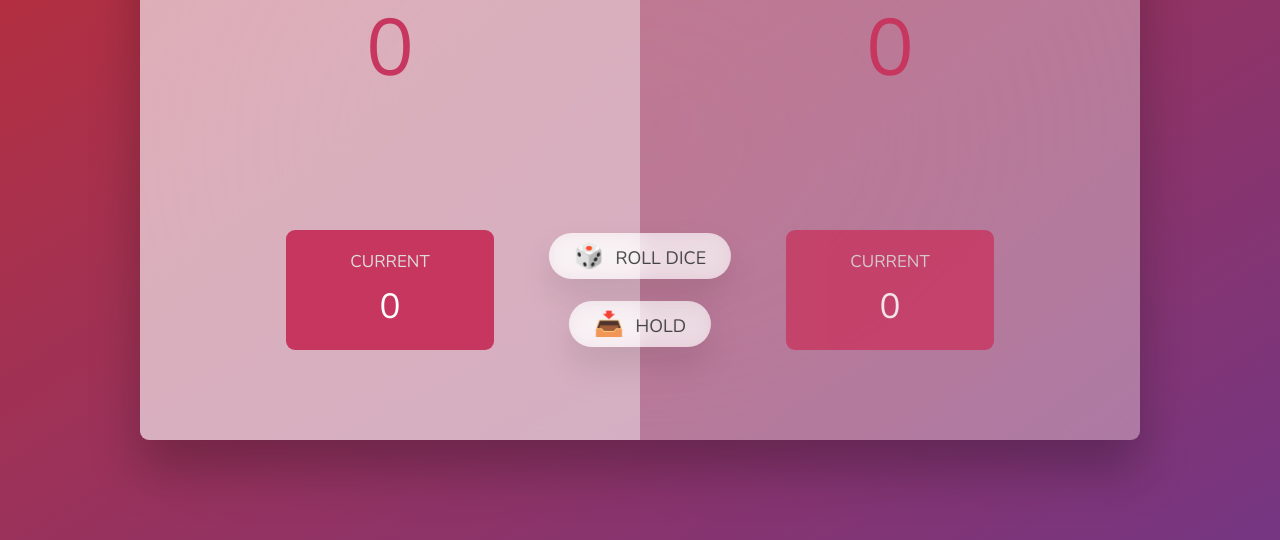
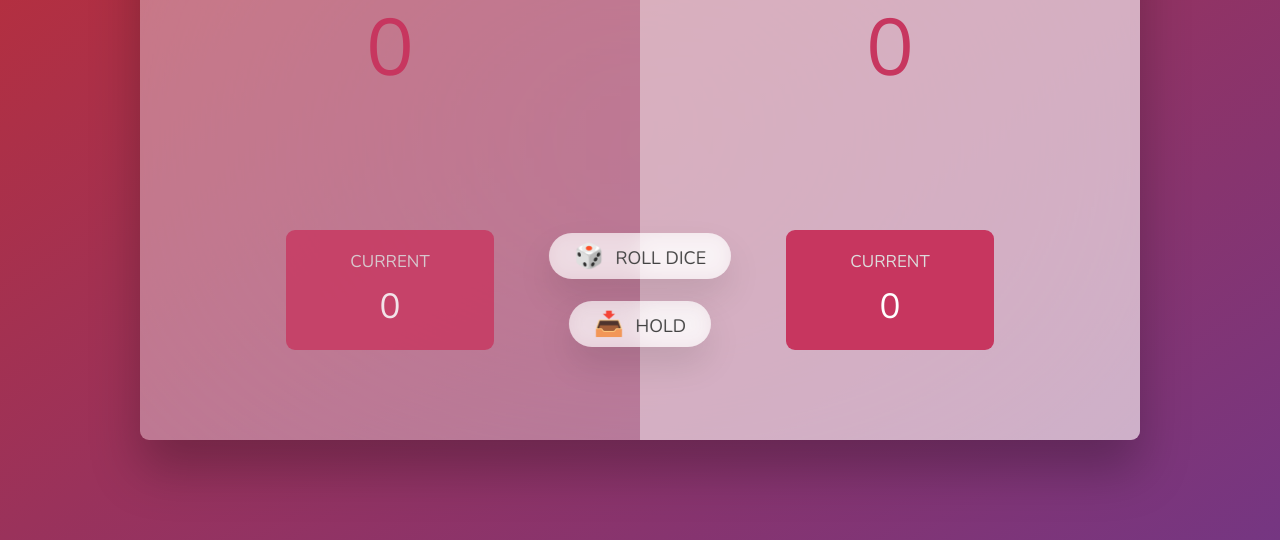
Before and after one commit to E1ZPWR/JavaScript_Course_2022, a plain HTML site: page 07-Pig-Game/starter/index.html in a window 1280 px wide. Shown: the part 260-800 px from the top of the page. Drawn offline with nearby package versions, Linux system fonts and the light colour scheme.

Commit message:
07-Pig Game Final UPDATED with random start

```diff
--- a/07-Pig-Game/starter/index.html
+++ b/07-Pig-Game/starter/index.html
@@ -12,7 +12,7 @@
     </head>
     <body>
         <main>
-            <section class="player player--0 player--active">
+            <section class="player player--0">
                 <h2 class="name" id="name--0">Player 1</h2>
                 <p class="score" id="score--0">43</p>
                 <div class="current">
--- a/07-Pig-Game/starter/script.js
+++ b/07-Pig-Game/starter/script.js
@@ -26,9 +26,12 @@ let scores, currentScore, activePlayer, playing;
 
 // initial score function
 const init = () => {
+    // generate the a number between 0 and 1 to determine who start the game first
+    const startFirst = Math.floor(Math.random() * 2);
     scores = [0, 0];
     currentScore = 0;
     playing = true;
+    activePlayer = startFirst;
     score0El.textContent = 0;
     score1El.textContent = 0;
     current0El.textContent = 0;
@@ -36,9 +39,11 @@ const init = () => {
     diceEl.classList.add('hidden');
     player0El.classList.remove('player--winner');
     player1El.classList.remove('player--winner');
-    activePlayer = 0;
-    player0El.classList.add('player--active');
-    player1El.classList.remove('player--active');
+    activePlayer === 0
+        ? (player0El.classList.add('player--active'),
+          player1El.classList.remove('player--active'))
+        : (player1El.classList.add('player--active'),
+          player0El.classList.remove('player--active'));
 };
 init();
 
```
